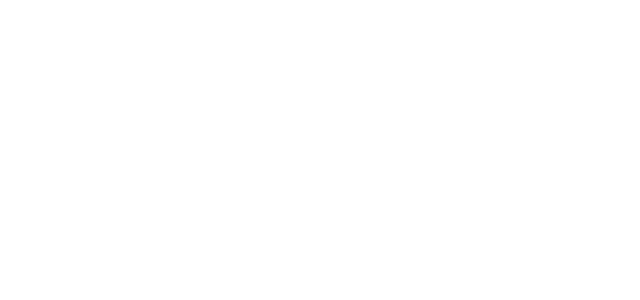
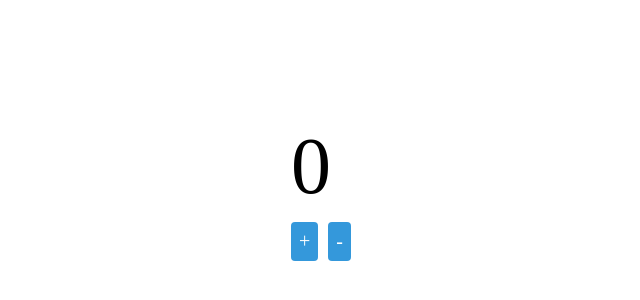
Before and after one commit to vimal336/React-js-projects, a React (Create React App) app in the folder redux-practice/: page / in a window 1280 px wide. Shown: the part 204-504 px from the top of the page, without its empty margins (319-959 px from the left). Built offline with nearby package versions, Linux system fonts and the light colour scheme.

Commit message:
react redux

```diff
--- a/redux-practice/src/App.js
+++ b/redux-practice/src/App.js
@@ -1,5 +1,11 @@
+import Counter from "./features/counters/Counter";
+
 function App() {
-
+  return (
+    <main>
+      <Counter />
+    </main>
+  );
 }
 
 export default App;
--- a/redux-practice/src/features/counters/Counter.js
+++ b/redux-practice/src/features/counters/Counter.js
@@ -6,9 +6,14 @@ const Counter = () => {
   const count = useSelector((state) => state.counter.count);
   const dispatch = useDispatch()
   return (
+    <>
+
+    <p>{count}</p>
     <section>
-      <p>{count}</p>
+      <button onClick={() => dispatch(increment())}>+</button>
+      <button onClick={() => dispatch(decrement())}>-</button>
     </section>
+    </>
   );
 };
 
--- a/redux-practice/src/index.css
+++ b/redux-practice/src/index.css
@@ -1,13 +1,49 @@
-body {
+*{
   margin: 0;
-  font-family: -apple-system, BlinkMacSystemFont, 'Segoe UI', 'Roboto', 'Oxygen',
-    'Ubuntu', 'Cantarell', 'Fira Sans', 'Droid Sans', 'Helvetica Neue',
-    sans-serif;
-  -webkit-font-smoothing: antialiased;
-  -moz-osx-font-smoothing: grayscale;
+  padding: 0;
+  box-sizing: border-box;
+}
+body{
+  min-height: 100vh;
+  font-size: 5rem;
+  display: grid;
+  place-content: center;
 }
 
-code {
-  font-family: source-code-pro, Menlo, Monaco, Consolas, 'Courier New',
-    monospace;
+section {
+  display: flex;
+  flex-direction: row;
+  align-items: center;
+  justify-content: center;
 }
+
+input,button{
+  font:inherit;
+  padding: 0.5rem;
+}
+
+input{
+  text-align: center;
+  max-width: 2.5em;
+}
+
+/* Styling for the buttons */
+button {
+  font-size: 20px;
+  margin: 0.5em 0 0.5em 0.5em;
+  cursor: pointer;
+  background-color: #3498db;
+  color: #fff;
+  border: none;
+  border-radius: 4px;
+  transition: background-color 0.3s ease;
+}
+
+button:first-child{
+  margin-left: 0;
+}
+
+/* Hover effect for buttons */
+button:hover {
+  background-color: #2980b9;
+}
```
